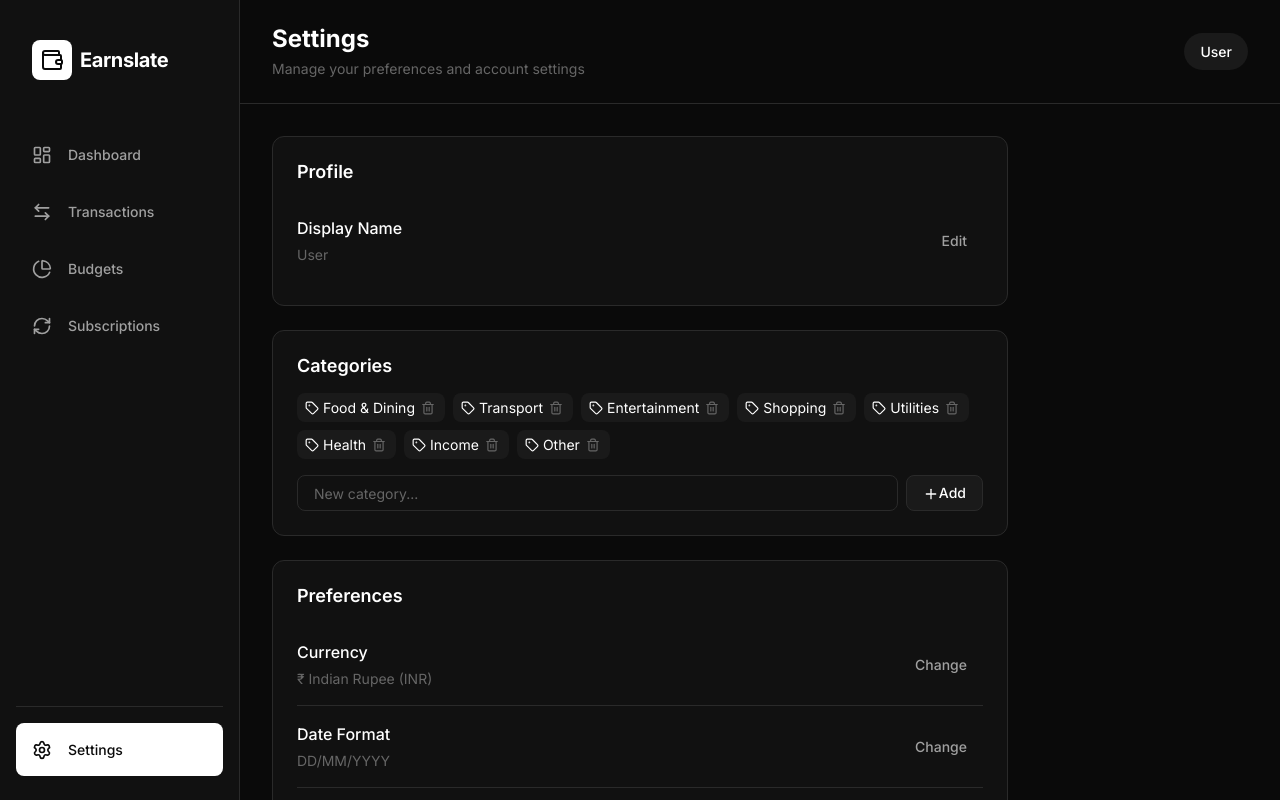
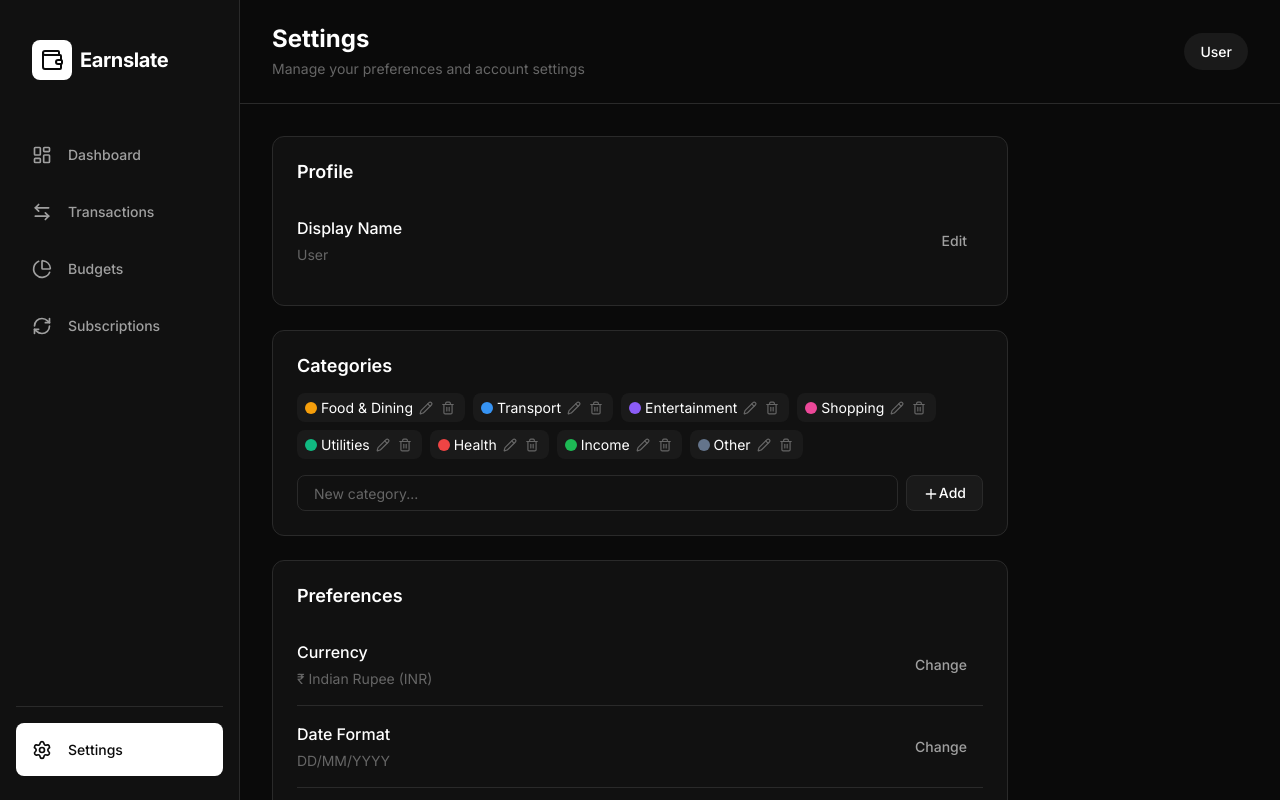
Before and after one commit to qtremors/earnslate, a Next.js app in the folder earnslate-app/: page /settings in a window 1280 px wide. Shown: the top 800 px of the page. Built offline with nearby package versions, Linux system fonts and the light colour scheme.

Commit message:
feat: add icon/color picker to category editor
- Add edit button to each category in settings
- Show color indicator for each category
- Add edit modal with IconPicker and ColorPicker
- Add CSS for new category editing elements

```diff
--- a/earnslate-app/src/app/settings/page.module.css
+++ b/earnslate-app/src/app/settings/page.module.css
@@ -67,6 +67,36 @@
     border-radius: var(--radius-md);
     font-size: var(--text-sm);
     color: var(--text-primary);
+}
+
+.categoryColor {
+    width: 12px;
+    height: 12px;
+    border-radius: 50%;
+    flex-shrink: 0;
+}
+
+.categoryActions {
+    display: flex;
+    gap: var(--space-xs);
+    margin-left: auto;
+}
+
+.editCategory {
+    background: none;
+    border: none;
+    color: var(--text-muted);
+    cursor: pointer;
+    padding: 2px;
+    display: flex;
+    align-items: center;
+    border-radius: var(--radius-sm);
+    transition: all var(--transition-fast);
+}
+
+.editCategory:hover {
+    color: var(--accent-primary);
+    background: var(--bg-hover);
 }
 
 .deleteCategory {
--- a/earnslate-app/src/app/settings/page.tsx
+++ b/earnslate-app/src/app/settings/page.tsx
@@ -9,7 +9,9 @@ import Card, { CardHeader } from '@/components/Card';
 import Button from '@/components/Button';
 import Modal from '@/components/Modal';
 import Input, { Select } from '@/components/Input';
-import { Download, Upload, Plus, Trash2, Tag, Moon, Sun, Monitor } from 'lucide-react';
+import { Download, Upload, Plus, Trash2, Tag, Moon, Sun, Monitor, Pencil } from 'lucide-react';
+import IconPicker from '@/components/IconPicker';
+import ColorPicker from '@/components/ColorPicker';
 import styles from './page.module.css';
 import packageJson from '../../../package.json';
 
@@ -53,6 +55,12 @@ export default function SettingsPage() {
     const [editModal, setEditModal] = useState<'name' | 'currency' | 'date' | 'locale' | 'category' | null>(null);
     const [tempValue, setTempValue] = useState('');
     const [newCategory, setNewCategory] = useState('');
+    const [editingCategory, setEditingCategory] = useState<{
+        id: string;
+        name: string;
+        icon: string;
+        color: string;
+    } | null>(null);
     const fileInputRef = useRef<HTMLInputElement>(null);
 
     const openEditModal = (type: 'name' | 'currency' | 'date' | 'locale' | 'category') => {
@@ -99,6 +107,29 @@ export default function SettingsPage() {
     const handleDeleteCategory = (catId: string) => {
         if (settings.customCategories.length > 1) {
             updateSettings({ customCategories: settings.customCategories.filter(c => c.id !== catId) });
+        }
+    };
+
+    const handleEditCategory = (cat: typeof settings.customCategories[0]) => {
+        setEditingCategory({
+            id: cat.id,
+            name: cat.name,
+            icon: cat.icon,
+            color: cat.color || '#64748B',
+        });
+    };
+
+    const handleSaveCategory = () => {
+        if (editingCategory) {
+            updateSettings({
+                customCategories: settings.customCategories.map(c =>
+                    c.id === editingCategory.id
+                        ? { ...c, name: editingCategory.name, icon: editingCategory.icon, color: editingCategory.color }
+                        : c
+                ),
+            });
+            setEditingCategory(null);
+            showToast('Category updated', 'success');
         }
     };
 
@@ -191,8 +222,19 @@ export default function SettingsPage() {
                     <div className={styles.categoryList}>
                         {settings.customCategories.map((cat) => (
                             <div key={cat.id} className={styles.categoryItem}>
-                                <Tag size={14} />
+                                <div
+                                    className={styles.categoryColor}
+                                    style={{ backgroundColor: cat.color || '#64748B' }}
+                                />
                                 <span>{cat.name}</span>
+                                <div className={styles.categoryActions}>
+                                    <button
+                                        className={styles.editCategory}
+                                        onClick={() => handleEditCategory(cat)}
+                                        aria-label={`Edit ${cat.name} category`}
+                                    >
+                                        <Pencil size={14} />
+                                    </button>
                                     {settings.customCategories.length > 1 && (
                                         <button
                                             className={styles.deleteCategory}
@@ -202,6 +244,7 @@ export default function SettingsPage() {
                                             <Trash2 size={14} />
                                         </button>
                                     )}
+                                </div>
                             </div>
                         ))}
                     </div>
@@ -375,6 +418,39 @@ export default function SettingsPage() {
                 </form>
             </Modal>
 
+            {/* Edit Category Modal */}
+            <Modal
+                isOpen={editingCategory !== null}
+                onClose={() => setEditingCategory(null)}
+                title="Edit Category"
+                size="md"
+            >
+                {editingCategory && (
+                    <form onSubmit={(e) => { e.preventDefault(); handleSaveCategory(); }} style={{ display: 'flex', flexDirection: 'column', gap: '1rem' }}>
+                        <Input
+                            label="Category Name"
+                            id="categoryName"
+                            value={editingCategory.name}
+                            onChange={(e) => setEditingCategory({ ...editingCategory, name: e.target.value })}
+                        />
+                        <IconPicker
+                            label="Icon"
+                            value={editingCategory.icon}
+                            onChange={(icon) => setEditingCategory({ ...editingCategory, icon })}
+                        />
+                        <ColorPicker
+                            label="Color"
+                            value={editingCategory.color}
+                            onChange={(color) => setEditingCategory({ ...editingCategory, color })}
+                        />
+                        <div style={{ display: 'flex', justifyContent: 'flex-end', gap: '0.5rem' }}>
+                            <Button type="button" variant="ghost" onClick={() => setEditingCategory(null)}>Cancel</Button>
+                            <Button type="submit" variant="primary">Save</Button>
+                        </div>
+                    </form>
+                )}
+            </Modal>
+
             <ConfirmDialog />
         </div>
     );
```
Also changed, not shown: 1 other file (tests, documents, lock files or other folders). Lines whose indentation alone changed are shown as unchanged.
